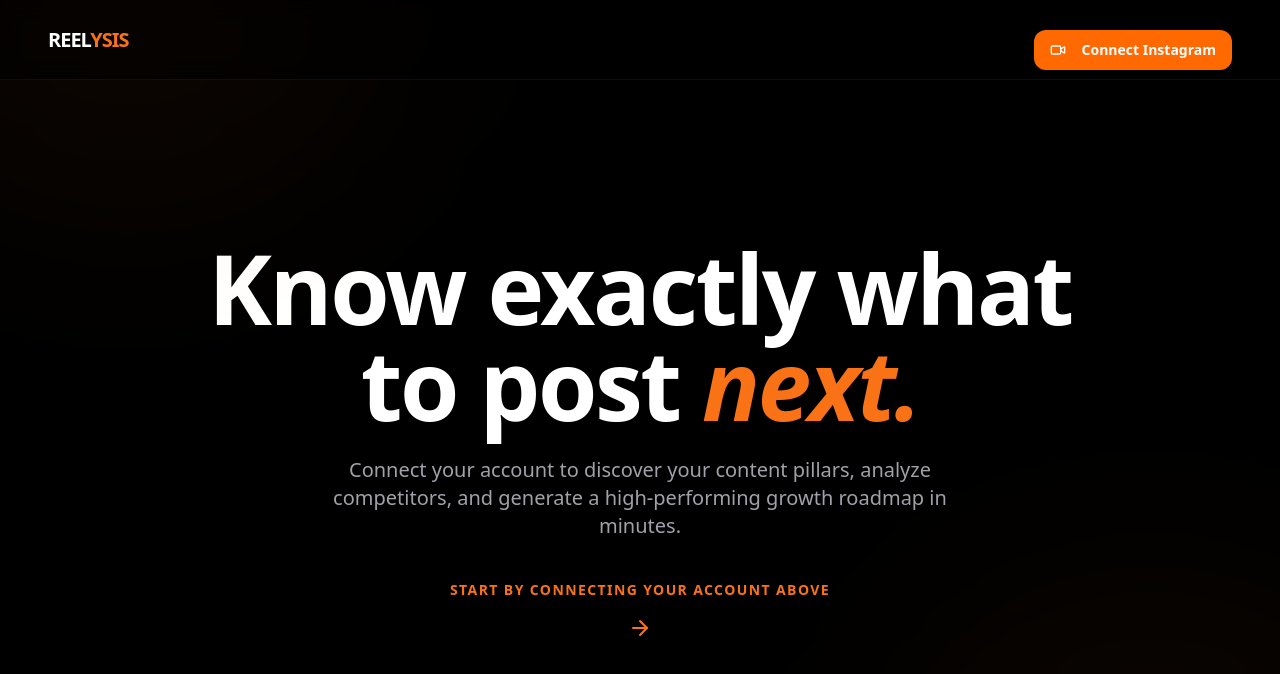
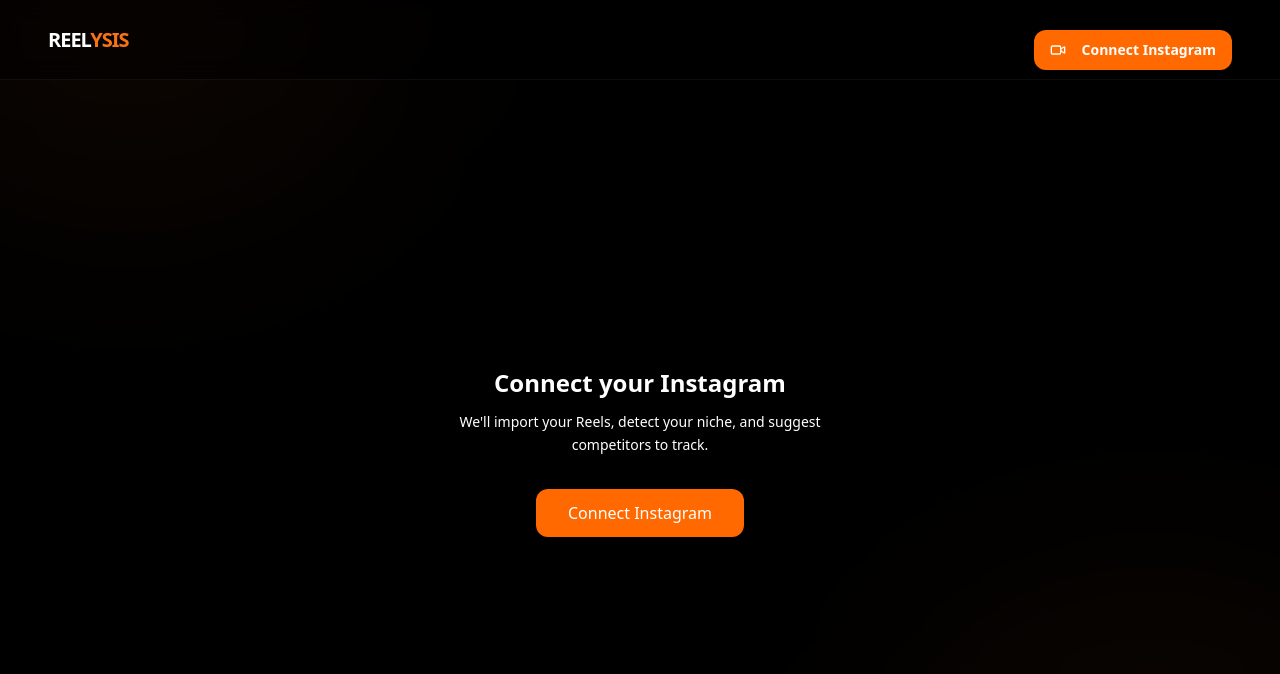
Before and after one commit to bonsonalo/Reelysis, a Next.js app in the folder frontend/: page /onboarding in a window 1280 px wide. Shown: the top 674 px of the page. Built offline with nearby package versions, Linux system fonts and the light colour scheme; no server answers.

Commit message:
feat: refactor ConnectStep component to use OnboardingStepFrame and Button for improved layout and user interaction, enhancing the onboarding experience for Instagram account connection

```diff
--- a/frontend/src/app/onboarding/components/ConnectStep.tsx
+++ b/frontend/src/app/onboarding/components/ConnectStep.tsx
@@ -1,6 +1,8 @@
 'use client'
 
-import { ArrowRight, Loader2 } from 'lucide-react'
+import { ButtonLoadingLabel } from '@/components/shared/ButtonLoadingLabel'
+import { Button } from '@/components/ui/button'
+import { OnboardingStepFrame } from './OnboardingStepFrame'
 
 interface ConnectStepProps {
   onConnect: () => void
@@ -9,32 +11,23 @@ interface ConnectStepProps {
 
 export function ConnectStep({ onConnect, isConnecting }: ConnectStepProps) {
   return (
-    <div className="flex h-[calc(100vh-80px)] w-full flex-col items-center justify-center px-4 text-center animate-in fade-in zoom-in duration-500">
-      <h1 className="mb-6 max-w-4xl text-5xl font-black tracking-tight text-white md:text-7xl lg:text-8xl">
-        Know exactly what <br />
-        to post <span className="text-primary italic">next.</span>
-      </h1>
-
-      <p className="mb-10 max-w-2xl text-lg text-muted-foreground md:text-xl">
-        Connect your account to discover your content pillars, analyze competitors,
-        and generate a high-performing growth roadmap in minutes.
-      </p>
-
-      <div
-        onClick={onConnect}
-        className="flex flex-col items-center gap-4 cursor-pointer group"
-      >
-        {isConnecting ? (
-           <Loader2 className="h-8 w-8 animate-spin text-primary" />
-        ) : (
-          <>
-            <p className="text-sm font-semibold uppercase tracking-widest text-primary group-hover:text-primary/80 transition-colors">
-              Start by connecting your account above
-            </p>
-            <ArrowRight className="h-6 w-6 text-primary group-hover:text-primary/80 transition-colors" />
-          </>
-        )}
+    <OnboardingStepFrame narrow>
+      <div className="text-center">
+        <h1 className="text-xl font-semibold text-white sm:text-2xl">
+          Connect your Instagram
+        </h1>
+        <p className="mx-auto mt-3 max-w-sm text-sm leading-relaxed text-text-secondary">
+          We&apos;ll import your Reels, detect your niche, and suggest competitors
+          to track.
+        </p>
+        <div className="mt-8">
+          <Button size="lg" onClick={onConnect} disabled={isConnecting} className="w-full sm:w-auto">
+            <ButtonLoadingLabel loading={isConnecting} loadingLabel="Connecting…">
+              Connect Instagram
+            </ButtonLoadingLabel>
+          </Button>
+        </div>
       </div>
-    </div>
+    </OnboardingStepFrame>
   )
 }
```
